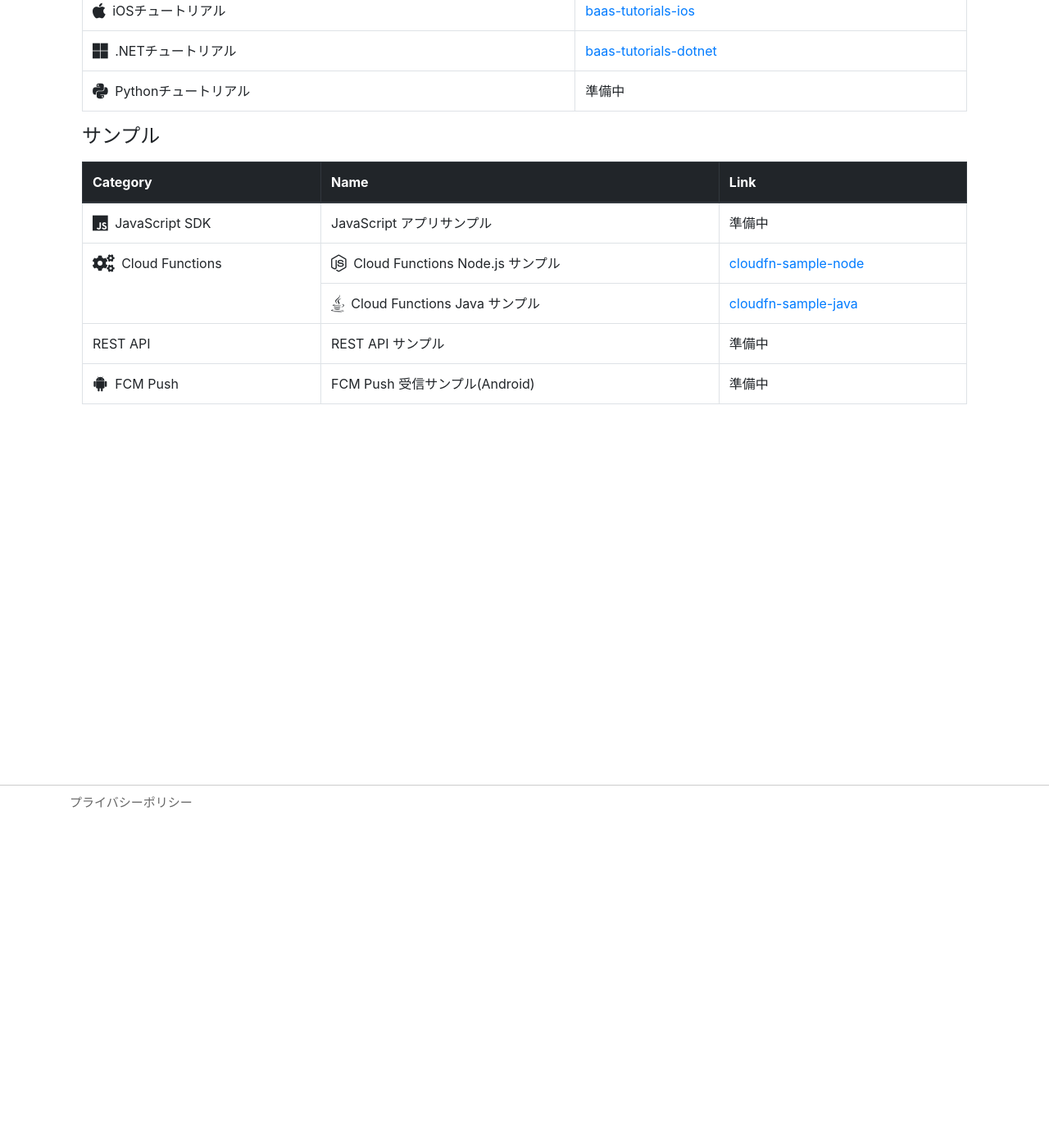
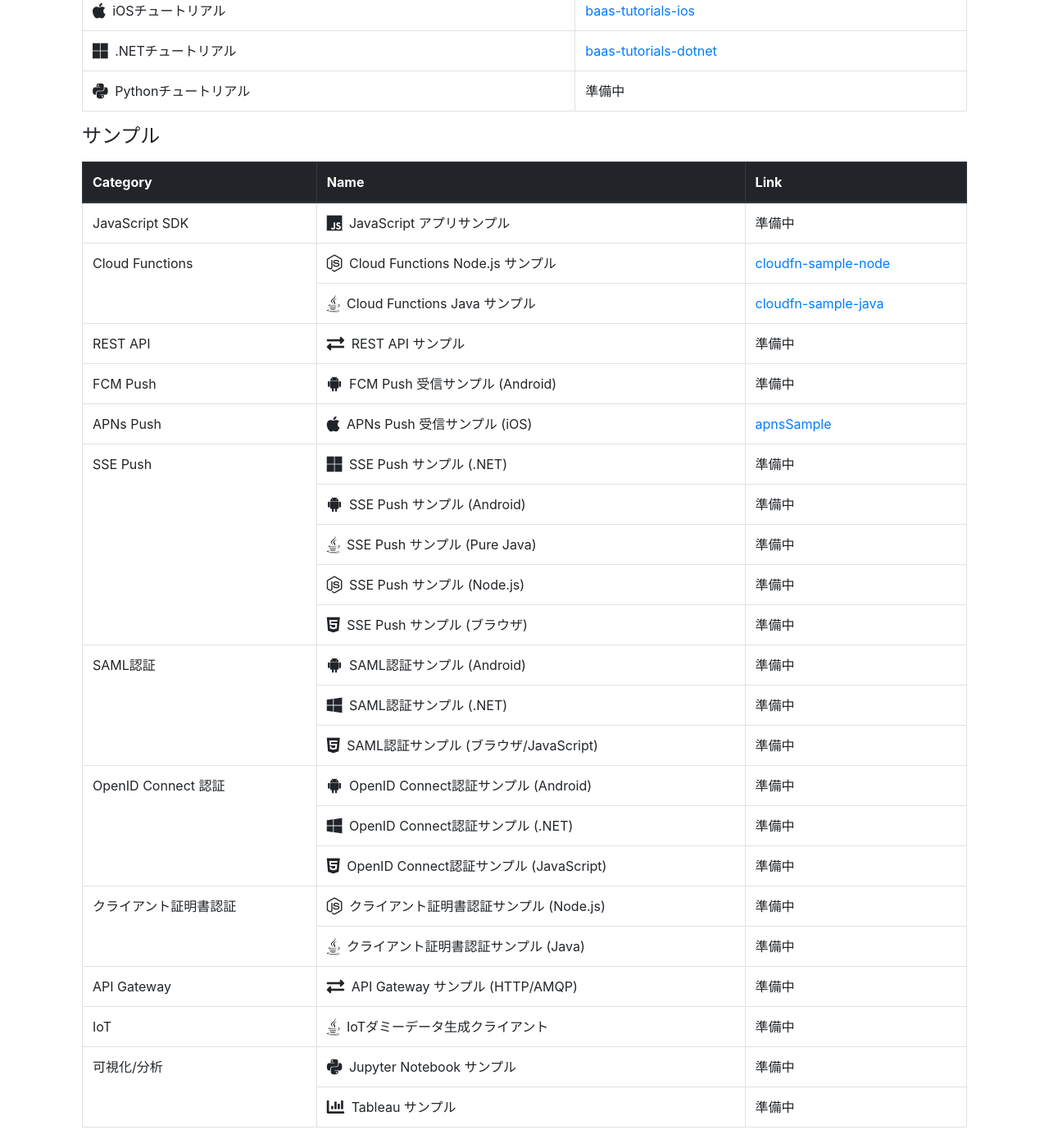
Before and after one commit to nec-baas/nec-baas.github.io, a Jekyll site: the page built from samples.html, in a window 1280 px wide and 1400 px high, scrolled down 383 px. Shown: the whole window at 82% size. Built offline with Jekyll 4.4.1, drawn with Linux system fonts in a browser that asks for light colours; nearby versions of some CDN libraries.

Commit message:
samples: テーブルのみ作成

```diff
--- a/samples.html
+++ b/samples.html
@@ -56,13 +56,13 @@
                 </thead>
                 <tbody>
                 <tr>
-                    <td><i class="fab fa-js fa-lg pr-1"></i> JavaScript SDK</td>
-                    <td>JavaScript アプリサンプル</td>
+                    <td>JavaScript SDK</td>
+                    <td><i class="fab fa-js fa-lg pr-1"></i> JavaScript アプリサンプル</td>
                     <td>準備中</td>
                 </tr>
 
                 <tr>
-                    <td rowspan="2"><i class="fas fa-cogs fa-lg pr-1"></i> Cloud Functions</td>
+                    <td rowspan="2">Cloud Functions</td>
                     <td><i class="fab fa-node-js fa-lg pr-1"></i> Cloud Functions Node.js サンプル</td>
                     <td><a href="https://github.com/nec-baas/cloudfn-sample-node">cloudfn-sample-node</a></td>
                 </tr>
@@ -73,13 +73,100 @@
 
                 <tr>
                     <td>REST API</td>
-                    <td>REST API サンプル</td>
+                    <td><i class="fas fa-exchange-alt fa-lg pr-1"></i> REST API サンプル</td>
                     <td>準備中</td>
                 </tr>
 
                 <tr>
-                    <td><i class="fab fa-android fa-lg pr-1"></i> FCM Push</td>
-                    <td>FCM Push 受信サンプル(Android)</td>
+                    <td>FCM Push</td>
+                    <td><i class="fab fa-android fa-lg pr-1"></i> FCM Push 受信サンプル (Android)</td>
+                    <td>準備中</td>
+                </tr>
+                <tr>
+                    <td>APNs Push</td>
+                    <td><i class="fab fa-apple fa-lg pr-1"></i> APNs Push 受信サンプル (iOS)</td>
+                    <td><a href="https://github.com/nec-baas/apnsSample">apnsSample</a></td>
+                </tr>
+
+                <tr>
+                    <td rowspan="5">SSE Push</td>
+                    <td><i class="fab fa-microsoft fa-lg pr-1"></i> SSE Push サンプル (.NET)</td>
+                    <td>準備中</td>
+                </tr>
+                <tr>
+                    <td><i class="fab fa-android fa-lg pr-1"></i> SSE Push サンプル (Android)</td>
+                    <td>準備中</td>
+                </tr>
+                <tr>
+                    <td><i class="fab fa-java fa-lg pr-1"></i> SSE Push サンプル (Pure Java)</td>
+                    <td>準備中</td>
+                </tr>
+                <tr>
+                    <td><i class="fab fa-node-js fa-lg pr-1"></i> SSE Push サンプル (Node.js)</td>
+                    <td>準備中</td>
+                </tr>
+                <tr>
+                    <td><i class="fab fa-html5 fa-lg pr-1"></i> SSE Push サンプル (ブラウザ)</td>
+                    <td>準備中</td>
+                </tr>
+
+                <tr>
+                    <td rowspan="3">SAML認証</td>
+                    <td><i class="fab fa-android fa-lg pr-1"></i> SAML認証サンプル (Android)</td>
+                    <td>準備中</td>
+                </tr>
+                <tr>
+                    <td><i class="fab fa-windows fa-lg pr-1"></i> SAML認証サンプル (.NET)</td>
+                    <td>準備中</td>
+                </tr>
+                <tr>
+                    <td><i class="fab fa-html5 fa-lg pr-1"></i> SAML認証サンプル (ブラウザ/JavaScript)</td>
+                    <td>準備中</td>
+                </tr>
+
+                <tr>
+                    <td rowspan="3">OpenID Connect 認証</td>
+                    <td><i class="fab fa-android fa-lg pr-1"></i> OpenID Connect認証サンプル (Android)</td>
+                    <td>準備中</td>
+                </tr>
+                <tr>
+                    <td><i class="fab fa-windows fa-lg pr-1"></i> OpenID Connect認証サンプル (.NET)</td>
+                    <td>準備中</td>
+                </tr>
+                <tr>
+                    <td><i class="fab fa-html5 fa-lg pr-1"></i> OpenID Connect認証サンプル (JavaScript)</td>
+                    <td>準備中</td>
+                </tr>
+
+                <tr>
+                    <td rowspan="2">クライアント証明書認証</td>
+                    <td><i class="fab fa-node-js fa-lg pr-1"></i> クライアント証明書認証サンプル (Node.js)</td>
+                    <td>準備中</td>
+                </tr>
+                <tr>
+                    <td><i class="fab fa-java fa-lg pr-1"></i> クライアント証明書認証サンプル (Java)</td>
+                    <td>準備中</td>
+                </tr>
+
+                <tr>
+                    <td>API Gateway</td>
+                    <td><i class="fas fa-exchange-alt fa-lg pr-1"></i> API Gateway サンプル (HTTP/AMQP)</td>
+                    <td>準備中</td>
+                </tr>
+
+                <tr>
+                    <td>IoT</td>
+                    <td><i class="fab fa-java fa-lg pr-1"></i> IoTダミーデータ生成クライアント</td>
+                    <td>準備中</td>
+                </tr>
+
+                <tr>
+                    <td rowspan="2">可視化/分析</td>
+                    <td><i class="fab fa-python fa-lg pr-1"></i> Jupyter Notebook サンプル</td>
+                    <td>準備中</td>
+                </tr>
+                <tr>
+                    <td><i class="fas fa-chart-bar fa-lg pr-1"></i> Tableau サンプル</td>
                     <td>準備中</td>
                 </tr>
                 </tbody>
```
